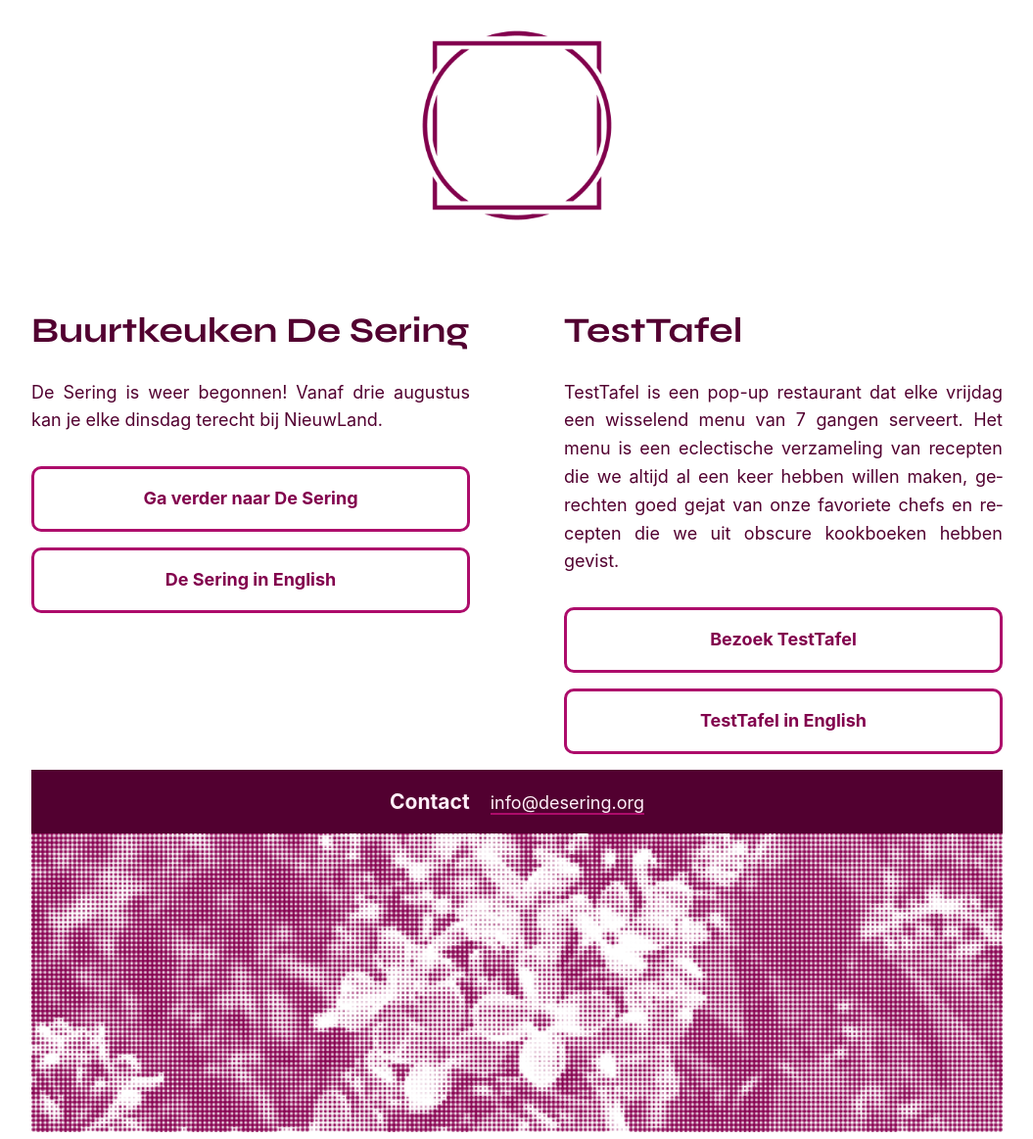
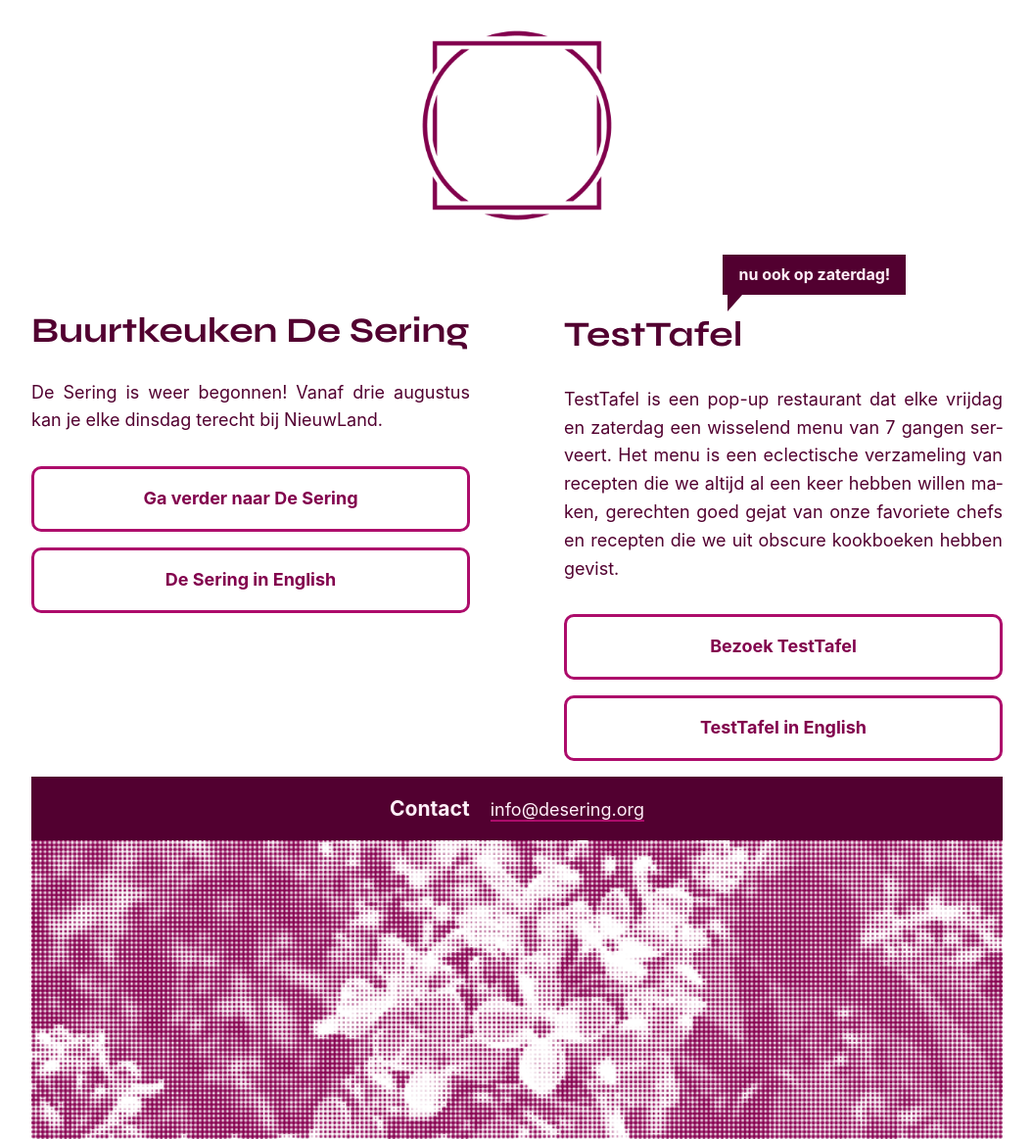
Before and after one commit to decoalitie/desering.org, a Jekyll site: the page built from index.md, in a window 1280 px wide. Shown: the whole page at 98% size, without its empty margins (112-1167 px from the left). Built offline with Jekyll 4.4.1, drawn with Linux system fonts in a browser that asks for light colours; some web fonts are replaced.

Commit message:
Add Saturday to TestTafel copy

```diff
--- a/css/style.css
+++ b/css/style.css
@@ -398,6 +398,49 @@ html.landing body {
 	display: none;
 }
 
+.landing .header-with-tooltip {
+	display: block;
+	margin: 0.67em 0; /* taken from h1 */
+	font-size: 2em;
+}
+
+.landing .header-with-tooltip h1 {
+	display: inline-block;
+	margin: 0;
+	position: relative;
+	font-size: 1em;
+}
+
+.landing .header-with-tooltip .tooltip {
+	position: absolute;
+	white-space: nowrap;
+	left: 100%;
+	bottom: 100%;
+
+	margin-bottom: 15px;
+	margin-left: -20px;
+
+	font-family: var(--libre-franklin-stack);
+	font-size: 1rem;
+	line-height: 1.6;
+	background: var(--purple-dark);
+	color: var(--purple-white);
+	padding: 0.5rem 1rem;
+}
+
+.landing .header-with-tooltip .tooltip:before {
+	content: '';
+	position: absolute;
+	top: 100%;
+	left: 5px;
+
+	width: 0;
+	height: 0;
+	border-style: solid;
+	border-width: 17px 15px 0 0;
+	border-color: var(--purple-dark) transparent transparent transparent;
+}
+
 .landing .wrapper {
 	width: 100%;
 	height: 100%;
@@ -513,4 +556,25 @@ html.landing body {
 	.landing .button {
 		max-width: none;
 	}
+
+	.landing .header-with-tooltip h1 {
+		display: block;
+	}
+
+	.landing .header-with-tooltip .tooltip {
+		position: relative;
+		display: block;
+		left: 0;
+		bottom: 0;
+		margin-bottom: 0;
+		margin-left: 0;
+
+		padding: 0;
+		background: transparent;
+		color: var(--purple-dark);
+	}
+
+	.landing .header-with-tooltip .tooltip:before {
+		display: none;
+	}
 }
--- a/index.md
+++ b/index.md
@@ -20,10 +20,15 @@ translation: index
 </div>
 
 <div class="test-tafel">
-  <h1>TestTafel</h1>
+  <div class="header-with-tooltip">
+    <h1>
+      TestTafel
+      <span class="tooltip">nu ook op zaterdag!</span>
+    </h1>
+  </div>
 
   <p>
-    TestTafel is een pop-up restaurant dat elke vrijdag een wisselend menu van 7 gangen serveert. Het menu is een eclectische verzameling van recepten die we altijd al een keer hebben willen maken, gerechten goed gejat van onze  favoriete chefs en recepten die we uit obscure kookboeken hebben gevist.
+    TestTafel is een pop-up restaurant dat elke vrijdag en zaterdag een wisselend menu van 7 gangen serveert. Het menu is een eclectische verzameling van recepten die we altijd al een keer hebben willen maken, gerechten goed gejat van onze  favoriete chefs en recepten die we uit obscure kookboeken hebben gevist.
   </p>
 
   <a href="/testtafel.html" class="button">Bezoek TestTafel</a>
```
Also changed, not shown: en/testtafel.md (+1 -1 lines), testtafel.md (+1 -1 lines).
